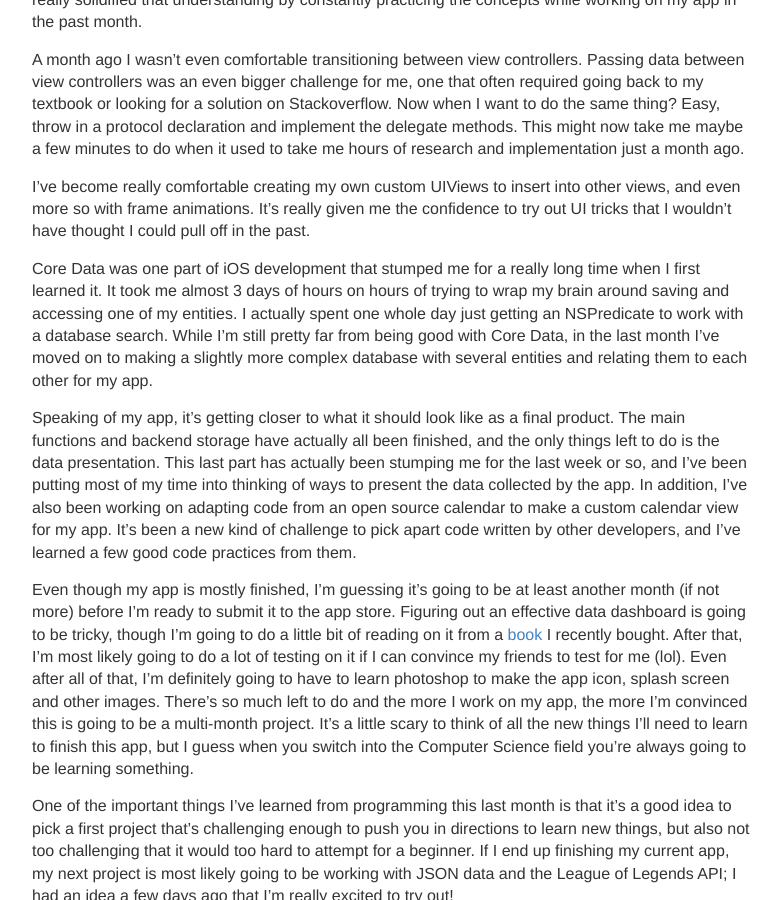
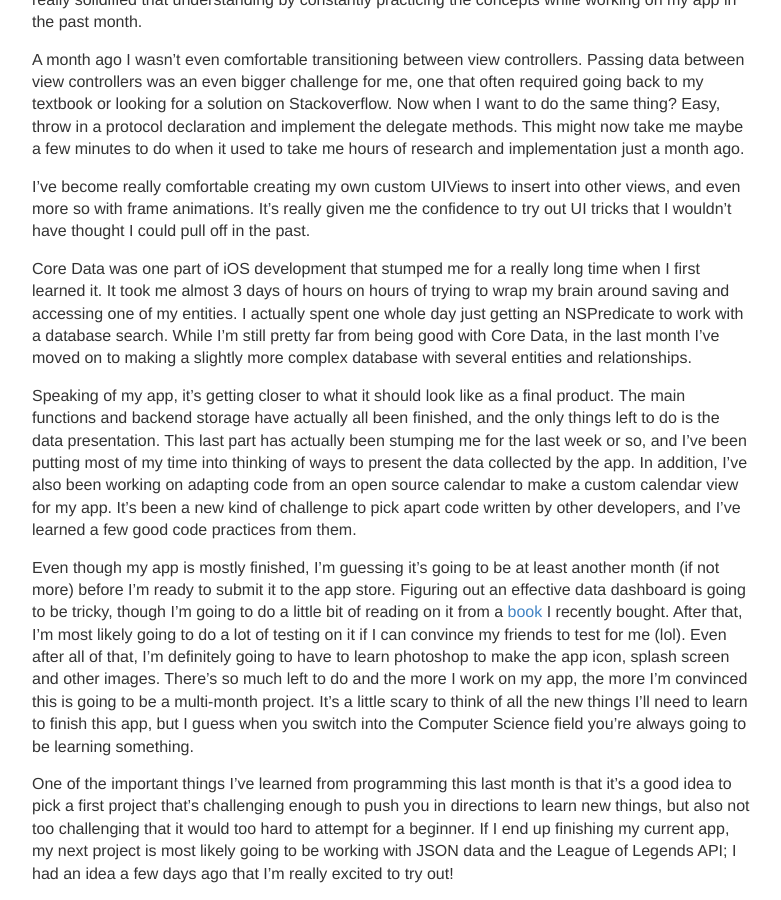
Before and after one commit to trentyou/trentyou.github.io, a Jekyll site: the page built from _posts/2014-12-15-One Month Later.md, in a window 1280 px wide and 900 px high, scrolled down 483 px. Shown: the whole window, without its empty margins (248-1029 px from the left). Built offline with Jekyll 4.4.1, drawn with Linux system fonts in a browser that asks for light colours.

Commit message:
Updated 2014-12-15-One Month Later.md

```diff
--- a/_posts/2014-12-15-One Month Later.md
+++ b/_posts/2014-12-15-One Month Later.md
@@ -14,7 +14,7 @@ A month ago I wasn't even comfortable transitioning between view controllers. Pa
 
 I've become really comfortable creating my own custom UIViews to insert into other views, and even more so with frame animations. It's really given me the confidence to try out UI tricks that I wouldn't have thought I could pull off in the past.
 
-Core Data was one part of iOS development that stumped me for a really long time when I first learned it. It took me almost 3 days of hours on hours of trying to wrap my brain around saving and accessing one of my entities. I actually spent one whole day just getting an NSPredicate to work with a database search. While I'm still pretty far from being good with Core Data, in the last month I've moved on to making a slightly more complex database with several entities and relating them to each other for my app.
+Core Data was one part of iOS development that stumped me for a really long time when I first learned it. It took me almost 3 days of hours on hours of trying to wrap my brain around saving and accessing one of my entities. I actually spent one whole day just getting an NSPredicate to work with a database search. While I'm still pretty far from being good with Core Data, in the last month I've moved on to making a slightly more complex database with several entities and relationships.
 
 Speaking of my app, it's getting closer to what it should look like as a final product. The main functions and backend storage have actually all been finished, and the only things left to do is the data presentation. This last part has actually been stumping me for the last week or so, and I've been putting most of my time into thinking of ways to present the data collected by the app. In addition, I've also been working on adapting code from an open source calendar to make a custom calendar view for my app. It's been a new kind of challenge to pick apart code written by other developers, and I've learned a few good code practices from them.
 
```
